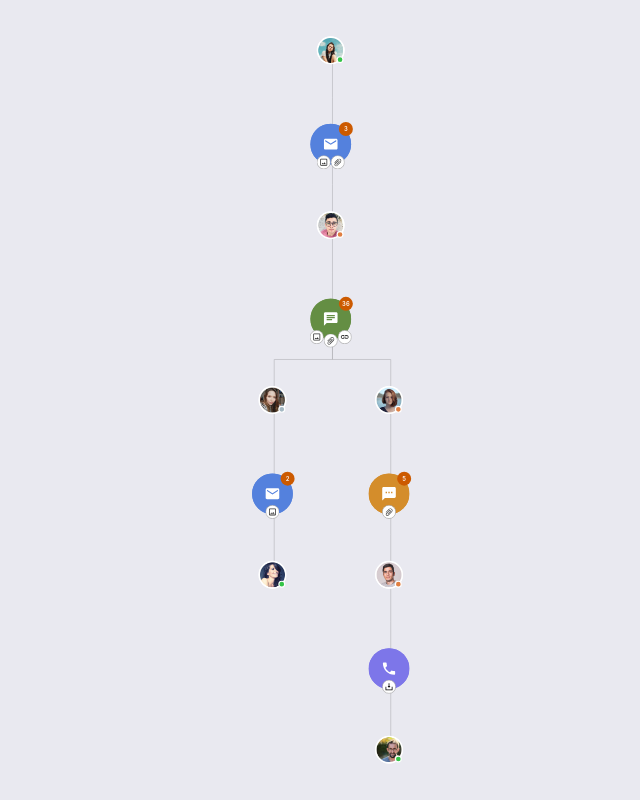
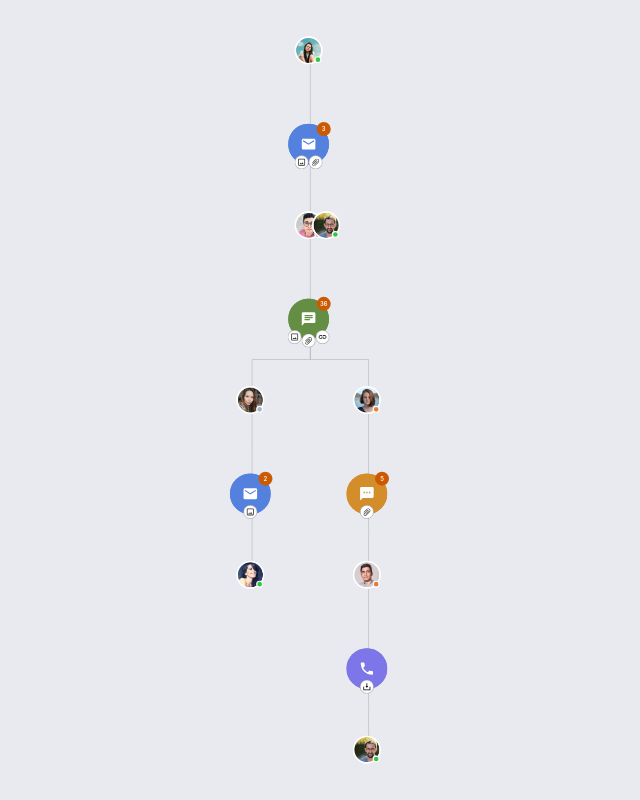
Before and after one commit to TDYipengTan/react-storyline, a React (Vite) app: page / in a window 1280 px wide. Shown: the whole page, without its empty margins (318-958 px from the left). Built offline with nearby package versions, Linux system fonts and the light colour scheme.

Commit message:
Feature/step and email panel refactor (#16)
feat: support more cc and double click

```diff
--- a/package.json
+++ b/package.json
@@ -19,6 +19,7 @@
     "antd": "^4.20.4",
     "classnames": "^2.3.1",
     "copy-to-clipboard": "^3.3.1",
+    "event-emitter": "^0.3.5",
     "howler": "^2.2.3",
     "lodash.throttle": "^4.1.1",
     "react": "^17.0.2",
@@ -38,6 +39,7 @@
     "@testing-library/react": "12.1.5",
     "@testing-library/user-event": "^14.2.0",
     "@types/d3": "^7.4.0",
+    "@types/event-emitter": "^0.3.3",
     "@types/howler": "^2.2.7",
     "@types/jest": "^27.5.1",
     "@types/node": "^17.0.32",
--- a/src/components/common/EmailSidePanel.tsx
+++ b/src/components/common/EmailSidePanel.tsx
@@ -1,6 +1,6 @@
 import { Switch } from 'antd';
 import classNames from 'classnames';
-import React, { FC, ReactNode, useEffect, useState } from 'react';
+import React, { FC, ReactNode, useEffect, useRef, useState } from 'react';
 import { WithId } from 'types';
 
 import closeEye from '../../imgs/close-eye.png';
@@ -16,8 +16,8 @@ import SidePanel from './SidePanel';
 export interface EmailItemProps {
   fromSrc: string;
   fromName?: string;
-  toSrc: string;
-  toName?: string;
+  toSrc: string | string[];
+  toName?: string | string[];
   ccSrcs?: string[];
   ccNames?: string[];
   content: ReactNode;
@@ -36,7 +36,9 @@ interface EmailItemStateProps {
   onChange: (index: number, showMore: boolean) => void;
 }
 
-const EmailItem: FC<EmailItemProps & EmailItemStateProps> = ({
+const EmailItem: FC<
+  EmailItemProps & EmailItemStateProps & { ccToScroll?: string; srcToScroll?: string }
+> = ({
   fromSrc,
   fromName,
   toSrc,
@@ -49,8 +51,14 @@ const EmailItem: FC<EmailItemProps & EmailItemStateProps> = ({
   signInfo,
   index,
   showMore,
+  ccToScroll = '',
+  srcToScroll = '',
   onChange,
 }) => {
+  const containerRef = useRef<HTMLDivElement | null>(null);
+
+  toSrc = Array.isArray(toSrc) ? toSrc : [toSrc];
+  toName = Array.isArray(toName) ? toName : [toName || ''];
   const signInfoEl = signInfo && (
     <div className={styles.signContainer}>
       <div>—</div>
@@ -64,14 +72,31 @@ const EmailItem: FC<EmailItemProps & EmailItemStateProps> = ({
     </div>
   );
 
+  useEffect(() => {
+    if (!containerRef.current) return;
+    if (ccSrcs?.includes(ccToScroll)) {
+      containerRef.current.scrollIntoView();
+    }
+    if (fromSrc === srcToScroll || toSrc === srcToScroll) {
+      containerRef.current.scrollIntoView();
+    }
+  }, []);
+
   return (
-    <div className={styles.item}>
+    <div ref={containerRef} className={styles.item}>
       <div className={styles.itemHeader}>
         <div className={styles.itemHeaderLeft}>
           <div className={styles.avatarContainer}>
             <Avatar agentName={fromName} src={fromSrc} />
             <span className={classNames(styles.to, styles.ml4)}>To</span>
-            <Avatar agentName={toName} src={toSrc} className={styles.ml4} />
+            {toSrc.map((toSrcItem, index) => (
+              <Avatar
+                key={toSrcItem}
+                agentName={(toName as string[])[index]}
+                src={toSrcItem}
+                className={styles.ml4}
+              />
+            ))}
           </div>
           {ccSrcs?.length && (
             <div className={styles.avatarContainer}>
@@ -107,12 +132,20 @@ const EmailItem: FC<EmailItemProps & EmailItemStateProps> = ({
 };
 
 interface EmailSidePanelProps {
+  ccToScroll?: string;
+  srcToScroll?: string;
   data: WithId<EmailItemProps>[];
   visible: boolean;
   onClose: () => void;
 }
 
-const EmailSidePanel: FC<EmailSidePanelProps> = ({ data, visible, onClose }) => {
+const EmailSidePanel: FC<EmailSidePanelProps> = ({
+  ccToScroll,
+  srcToScroll,
+  data,
+  visible,
+  onClose,
+}) => {
   const [showMoreList, setShowMoreList] = useState(
     Array.from(new Array(data.length), () => false),
   );
@@ -157,6 +190,8 @@ const EmailSidePanel: FC<EmailSidePanelProps> = ({ data, visible, onClose }) =>
       {data.map(({ id, ...rest }, index) => (
         <EmailItem
           key={id}
+          ccToScroll={ccToScroll}
+          srcToScroll={srcToScroll}
           index={index}
           showMore={showMoreList[index]}
           onChange={onChange}
--- a/src/components/costomNode/Avatar.module.less
+++ b/src/components/costomNode/Avatar.module.less
@@ -34,3 +34,26 @@
 .away {
   background-color: #a4b8c3;
 }
+
+.tooltipName {
+  font-size: 24px;
+  font-weight: 600;
+  line-height: 30px;
+  color: #333;
+}
+
+.tooltipOccupation {
+  font-size: 20px;
+  line-height: 26px;
+  color: #666;
+}
+
+.tooltipEmailTitle {
+  color: #666;
+  font-weight: 600;
+}
+
+.tooltipEmail,
+.tooltipEmail:hover {
+  color: #74a1fb;
+}
--- a/src/components/costomNode/Avatar.tsx
+++ b/src/components/costomNode/Avatar.tsx
@@ -1,5 +1,6 @@
-import { Tooltip } from 'antd';
+import { Divider, Tooltip } from 'antd';
 import ContextMenu from 'components/common/ContextMenu';
+import { fire } from 'event';
 import useShowMeByCc from 'hooks/useShowMeByCc';
 import React, { FC } from 'react';
 import { NodeProps } from 'react-flow-renderer';
@@ -41,16 +42,30 @@ const Avatar: FC<AvatarProps> = ({
         ]}
       >
         <Tooltip
+          color="#fff"
           placement="top"
           title={
             <>
-              Agent：{name}
-              <br />
-              Email: {email}
+              <div className={styles.tooltipName}>{name}</div>
+              <div className={styles.tooltipOccupation}>Agent</div>
+              <Divider style={{ margin: '10px 0', backgroundColor: '#f1f1f1' }} />
+              <div className={styles.tooltipEmailTitle}>Email Address</div>
+              <a className={styles.tooltipEmail} href={`mailto:${email}`}>
+                {email}
+              </a>
             </>
           }
         >
-          <div className={styles.container}>
+          <div
+            className={styles.container}
+            onDoubleClick={() => {
+              if (cc) {
+                fire('cc-scroll', src);
+              } else {
+                fire('normal-scroll', src);
+              }
+            }}
+          >
             {avatarEl}
             {stateEl}
           </div>
--- a/src/components/costomNode/Channel.tsx
+++ b/src/components/costomNode/Channel.tsx
@@ -5,8 +5,9 @@ import EmailSidePanel from 'components/common/EmailSidePanel';
 import SMSSidePanel from 'components/common/SMSSidePanel';
 import VoiceSidePanel from 'components/common/VoiceSidePanel';
 import { MIN_ZOOM } from 'configs';
+import { subscribe } from 'event';
 import useShowIconsByZoom from 'hooks/useShowIconsByZoom';
-import React, { FC, useState } from 'react';
+import React, { FC, useEffect, useRef, useState } from 'react';
 import { NodeProps } from 'react-flow-renderer';
 
 import CenterHandle from '../CenterHandle';
@@ -33,6 +34,7 @@ const Channel: FC<ChannelProps> = ({
   const [showChatSidePanel, setShowChatSidePanel] = useState(false);
   const [showSMSSidePanel, setShowSMSSidePanel] = useState(false);
   const [showVoiceSidePanel, setShowVoiceSidePanel] = useState(false);
+  const ccToScrollRef = useRef<string>('');
   const showIcons = useShowIconsByZoom(MIN_ZOOM);
 
   const toggleChannelSidePanelVisible = (flag: boolean) => {
@@ -90,9 +92,20 @@ const Channel: FC<ChannelProps> = ({
     </ul>
   );
 
+  useEffect(() => {
+    if (type !== 'email' || !data) return;
+    const fn = (src: string) => {
+      ccToScrollRef.current = src;
+      showChannelSidePanelFn();
+    };
+    subscribe('cc-scroll', fn);
+    subscribe('normal-scroll', fn);
+  }, []);
+
   const panels = data && (
     <>
       <EmailSidePanel
+        ccToScroll={ccToScrollRef.current}
         data={data}
         visible={showEmailSidePanel}
         onClose={closeChannelSidePanelFn}
--- /dev/null
+++ b/src/event.ts
@@ -0,0 +1,29 @@
+/* eslint-disable no-unused-vars */
+const cache: { key: string; fn: (...params: any[]) => void }[] = [];
+
+export const subscribe = (key: string, fn: (...params: any[]) => void) => {
+  let bool = false;
+  cache.forEach((item) => {
+    if (item.key === key) {
+      bool = true;
+    }
+  });
+  if (!bool) {
+    cache.push({
+      key,
+      fn,
+    });
+  }
+};
+
+export const fire = (key: string, ...params: any[]) => {
+  const item = cache.find((cacheItem) => cacheItem.key === key);
+  if (item) {
+    item.fn(...params);
+  }
+};
+
+export default {
+  subscribe,
+  fire,
+};
--- a/src/main.tsx
+++ b/src/main.tsx
@@ -1,5 +1,6 @@
 import 'antd/es/row/style';
 import 'antd/es/col/style';
+import 'antd/es/divider/style';
 import 'antd/es/tooltip/style';
 import 'antd/es/message/style';
 import 'antd/es/switch/style';
--- a/src/mock.tsx
+++ b/src/mock.tsx
@@ -40,13 +40,17 @@ import user7 from './imgs/user7.png';
 import voice from './imgs/voice.svg';
 import word from './imgs/word.png';
 
+const user3Email = getEmail();
+const user4Email = getEmail();
+const user7Email = getEmail();
+
 const EmailChannelMockData: (EmailItemProps & { id: string })[] = [
   {
     id: getRandomId(),
     fromSrc: user1,
     fromName: 'Judy',
-    toSrc: user2,
-    toName: 'Daniel',
+    toSrc: [user2, user7],
+    toName: ['Daniel', 'Key'],
     content: `Hello, I would like to check my insurance payment status and salary details for this month. I received a notice that the insurance the company paid me did not take effect. And there is also a problem with the details of this month's salary. Attached are screenshots and schedules.`,
     filesSrc: [exampleTable, exampleFile],
     date: '2022-03-14 09:34 AM',
@@ -79,10 +83,19 @@ const EmailChannelMockData: (EmailItemProps & { id: string })[] = [
     fromName: 'Judy',
     toSrc: user2,
     toName: 'Daniel',
-    ccSrcs: [ccUser2, ccUser1],
-    ccNames: ['Kara', 'Ancestress'],
-    content: 'My employee number is 002233, thank you!',
+    content: `Okay, I'm busy now, I'll send it to you later`,
     date: '2022-03-14 10:45 AM',
+  },
+  {
+    id: getRandomId(),
+    fromSrc: user1,
+    fromName: 'Judy',
+    toSrc: user2,
+    toName: 'Daniel',
+    ccSrcs: [user3, user4],
+    ccNames: ['Maria', 'Teresa'],
+    content: 'Hi! My employee number is 002233, thank you!',
+    date: '2022-03-14 10:58 AM',
   },
 ];
 
@@ -369,7 +382,7 @@ export const nodes = [
     id: getRandomId(),
     type: 'customAvatar',
     data: {
-      email: getEmail(),
+      email: user3Email,
       src: user3,
       state: 'away',
       name: 'Maria',
@@ -385,7 +398,7 @@ export const nodes = [
     id: getRandomId(),
     type: 'customAvatar',
     data: {
-      email: getEmail(),
+      email: user4Email,
       src: user4,
       state: 'busy',
       name: 'Teresa',
@@ -482,7 +495,7 @@ export const nodes = [
     id: getRandomId(),
     type: 'customAvatar',
     data: {
-      email: getEmail(),
+      email: user7Email,
       src: user7,
       state: 'normal',
       name: 'Key',
@@ -518,7 +531,35 @@ export const nodes = [
       state: 'normal',
       name: 'Kara',
     },
-    position: { x: 502, y: 211 },
+    position: { x: 458, y: 211 },
+  },
+  {
+    width: 48,
+    height: 48,
+    id: getRandomId(),
+    type: 'customAvatar',
+    data: {
+      email: user3Email,
+      cc: true,
+      src: user3,
+      state: 'away',
+      name: 'Maria',
+    },
+    position: { x: 550, y: 211 },
+  },
+  {
+    width: 48,
+    height: 48,
+    id: getRandomId(),
+    type: 'customAvatar',
+    data: {
+      email: user4Email,
+      cc: true,
+      src: user4,
+      state: 'busy',
+      name: 'Teresa',
+    },
+    position: { x: 578, y: 211 },
   },
   {
     width: 48,
@@ -533,6 +574,22 @@ export const nodes = [
       name: 'Marie',
     },
     position: { x: 68, y: 811 },
+  },
+  {
+    width: 48,
+    height: 48,
+    id: getRandomId(),
+    type: 'customAvatar',
+    data: {
+      email: user7Email,
+      src: user7,
+      state: 'normal',
+      name: 'Key',
+    },
+    position: {
+      x: 330,
+      y: 350,
+    },
   },
 ];
 
@@ -626,9 +683,25 @@ export const edges = [
   },
   {
     type: 'customCcStep',
-    id: `${nodes[6].id}-${nodes[14].id}`,
+    id: `${nodes[1].id}-${nodes[14].id}`,
+    source: nodes[1].id,
+    target: nodes[14].id,
+    sourceHandle: 'source-right',
+    targetHandle: 'target-left',
+  },
+  {
+    type: 'customCcStep',
+    id: `${nodes[1].id}-${nodes[15].id}`,
+    source: nodes[1].id,
+    target: nodes[15].id,
+    sourceHandle: 'source-right',
+    targetHandle: 'target-left',
+  },
+  {
+    type: 'customCcStep',
+    id: `${nodes[6].id}-${nodes[16].id}`,
     source: nodes[6].id,
-    target: nodes[14].id,
+    target: nodes[16].id,
     sourceHandle: 'source-right',
     targetHandle: 'target-left',
   },
```
Also changed, not shown: 1 other file (tests, documents, lock files or other folders).
